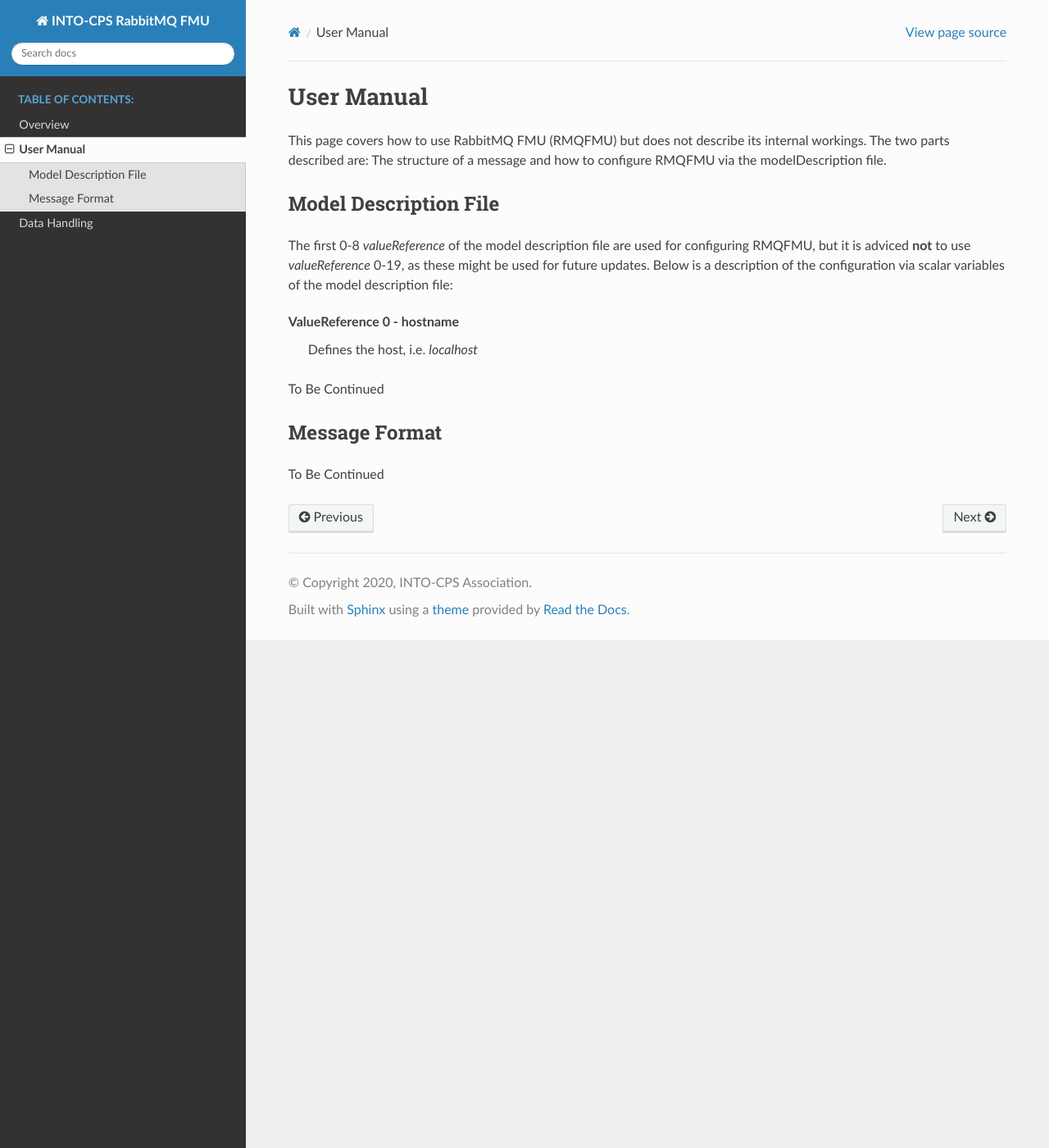
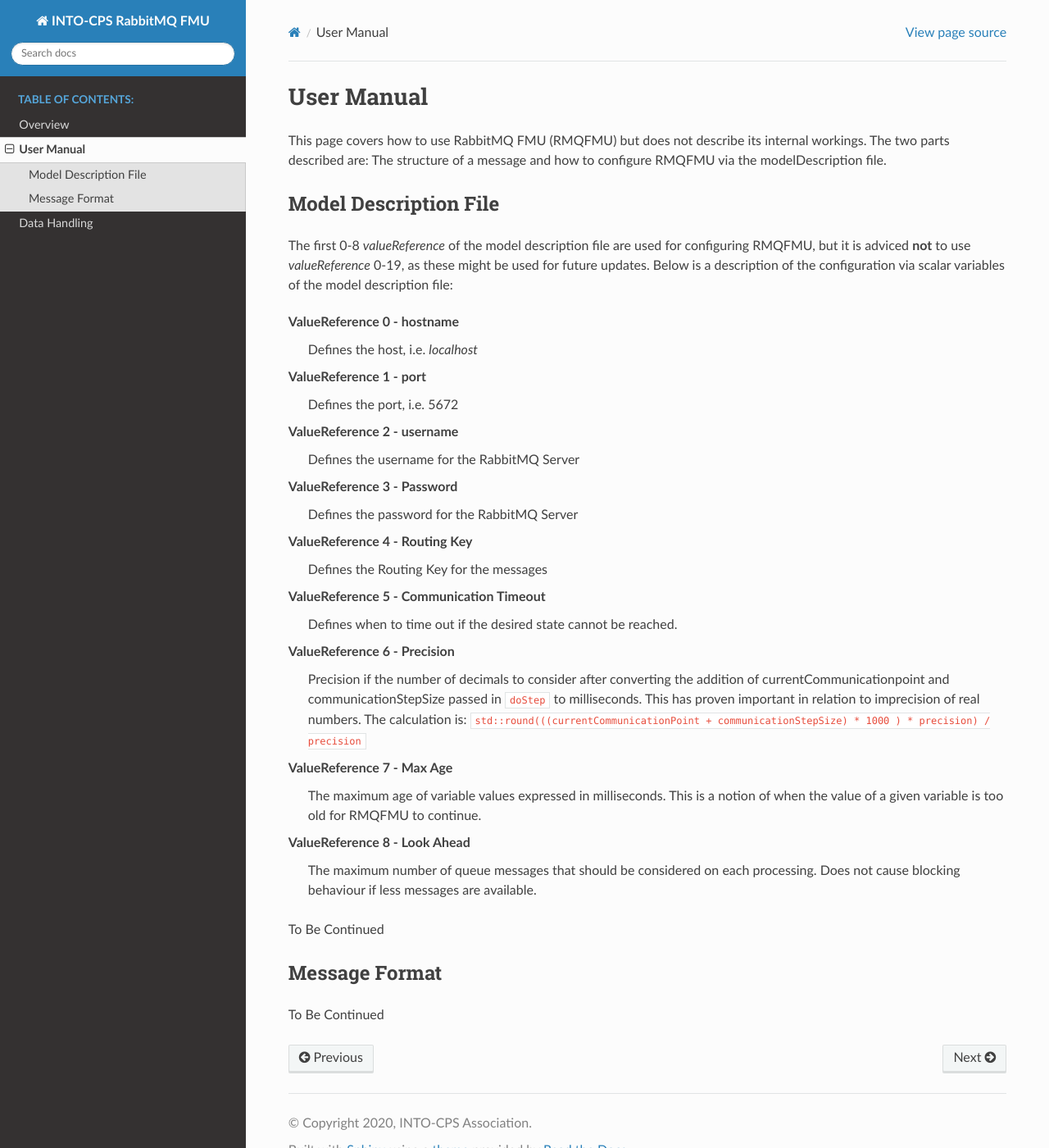
Before and after one commit to INTO-CPS-Association/fmu-rabbitmq, a Sphinx documentation site: the page built from docs/user-manual.rst, in a window 1280 px wide and 1400 px high. Shown: the whole window at 82% size. Built offline with Sphinx 7.4.7 and the Read the Docs theme 2.0.0, drawn with Linux system fonts in a browser that asks for light colours.

Commit message:
Updated documentation

```diff
--- a/docs/user-manual.rst
+++ b/docs/user-manual.rst
@@ -11,6 +11,36 @@
 ValueReference 0 - hostname
     Defines the host, i.e. `localhost`
 
+ValueReference 1 - port
+    Defines the port, i.e. 5672
+
+ValueReference 2 - username
+    Defines the username for the RabbitMQ Server
+
+ValueReference 3 - Password
+    Defines the password for the RabbitMQ Server
+
+ValueReference 4 - Routing Key
+    Defines the Routing Key for the messages
+
+ValueReference 5 - Communication Timeout
+    Defines when to time out if the desired state cannot be reached.
+
+ValueReference 6 - Precision
+    Precision if the number of decimals to consider after converting the addition of currentCommunicationpoint and communicationStepSize passed in :code:`doStep` to milliseconds.
+    This has proven important in relation to imprecision of real numbers.
+    The calculation is: :code:`std::round(((currentCommunicationPoint + communicationStepSize) * 1000 ) * precision) / precision`
+
+ValueReference 7 - Max Age
+    The maximum age of variable values expressed in milliseconds.
+    This is a notion of when the value of a given variable is too old for RMQFMU to continue.
+
+ValueReference 8 - Look Ahead
+    The maximum number of queue messages that should be considered on each processing.
+    Does not cause blocking behaviour if less messages are available.
+
+
+
 To Be Continued
 
 Message Format
```
